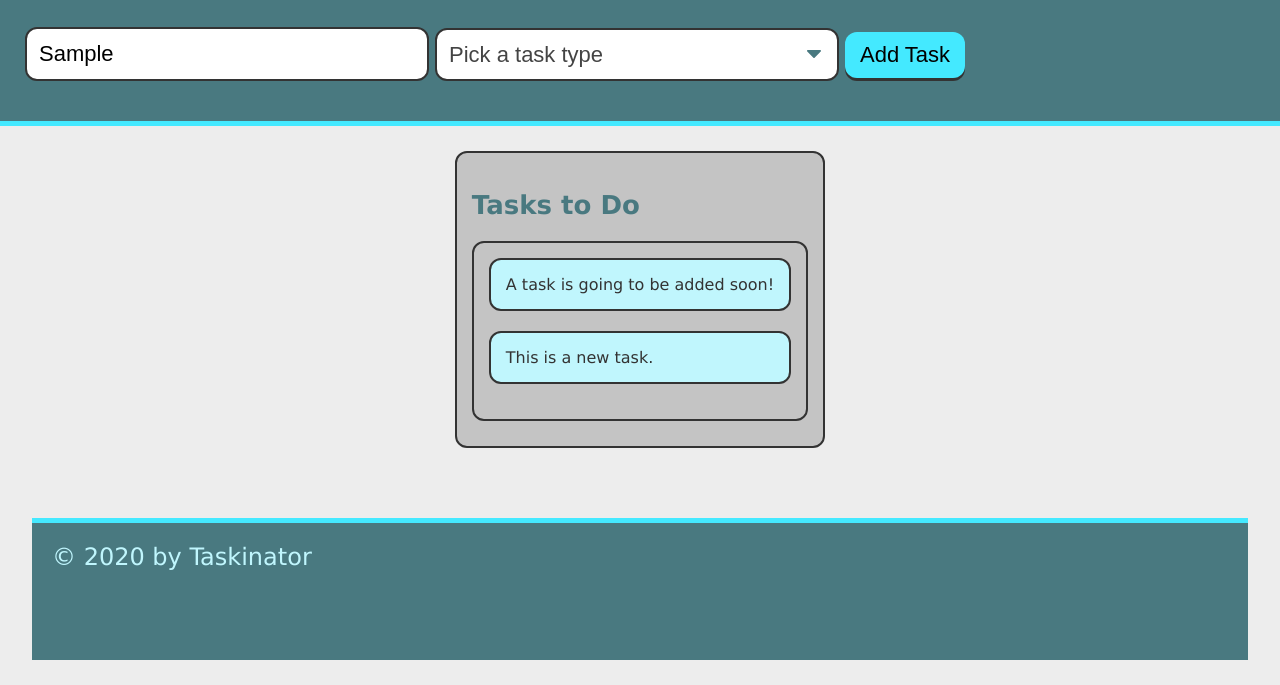
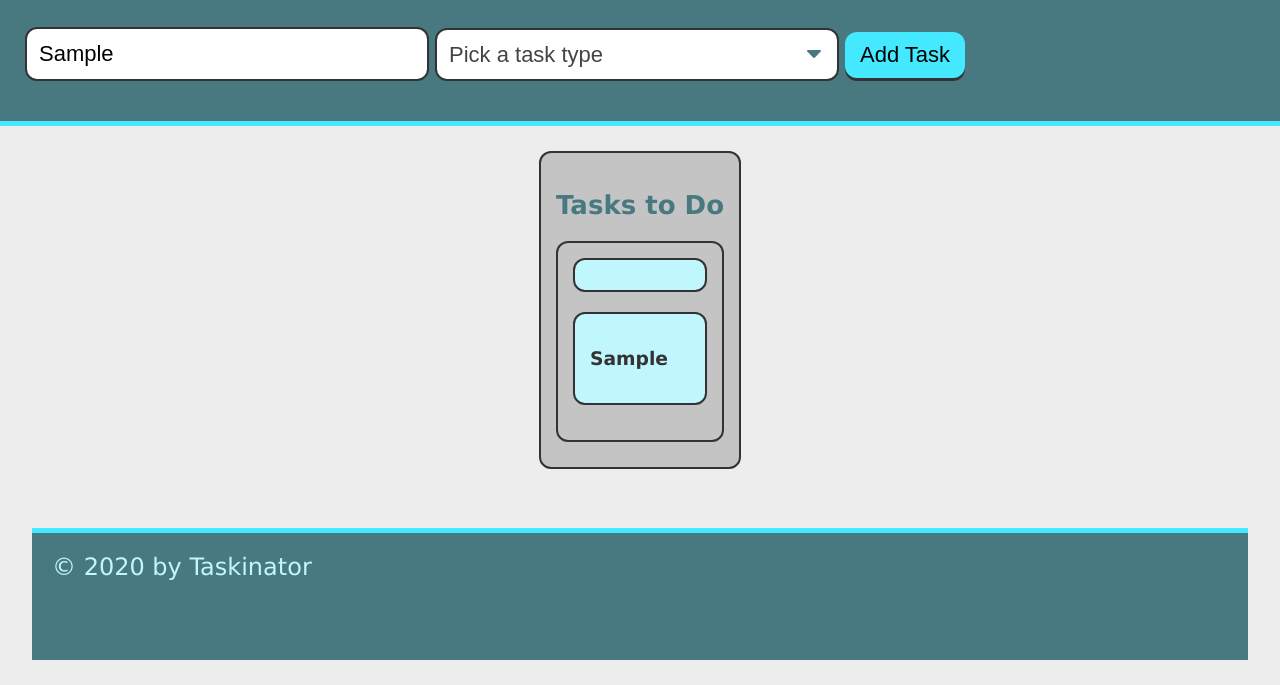
Before and after one commit to christine-zhe/taskinator, a plain HTML site: page index.html in a window 1280 px wide. Both pictures are taken after typing "Sample" into the empty fields and a click on the button "Add Task". Shown: the part 115-800 px from the top of the page. Drawn offline with Linux system fonts and the light colour scheme.

Commit message:
changes to the task infos" q "
...
 ...
"
""

```diff
--- a/assets/js/script.js
+++ b/assets/js/script.js
@@ -1,13 +1,31 @@
 var formEl = document.querySelector("#task-form");
 var tasksToDoEl = document.querySelector("#tasks-to-do");
 
-var createTaskHandler = function(event) {
+var createTaskHandler = function (event) {
     event.preventDefault();
+    var taskNameInput = document.querySelector("input[name='task-name']");
+    var taskTypeInput = document.querySelector("select[name='task-type']").value;
+    console.log(taskTypeInput);
+
+    var taskNameInput = document.querySelector("input[name='task-name']").value;
+    console.log(taskNameInput);
+
+    // create list item
     var listItemEl = document.createElement("li");
     listItemEl.className = "task-item";
-  listItemEl.textContent = "This is a new task.";
-  tasksToDoEl.appendChild(listItemEl);
+    // create div
+
+    var taskInfoEl = document.createElement("div");
+    taskInfoEl.className = "task-info";
 
 
+    taskInfoEl.innerHTML = "<h3 class-'task-name'>" + taskNameInput + "</h3><span class='task-type'>" + taskTypeInput + "</span>";
+
+    listItemEl.appendChild(taskInfoEl);
+
+    // listItemEl.textContent = taskNameInput;
+    tasksToDoEl.appendChild(listItemEl);
+
+    console.dir(listItemEl);
 }
 formEl.addEventListener("submit", createTaskHandler);
--- a/index.html
+++ b/index.html
@@ -37,7 +37,7 @@
         <section class = "task-list wrapper">
             <h2 class="list-title">Tasks to Do</h2>
             <ul class = "task-list" id="tasks-to-do">
-                <li class="task-item">A task is going to be added soon!</li>
+                <li class="task-item"></li>
             </ul>
         </section>
     <script src="./assets/js/script.js"></script>
```
